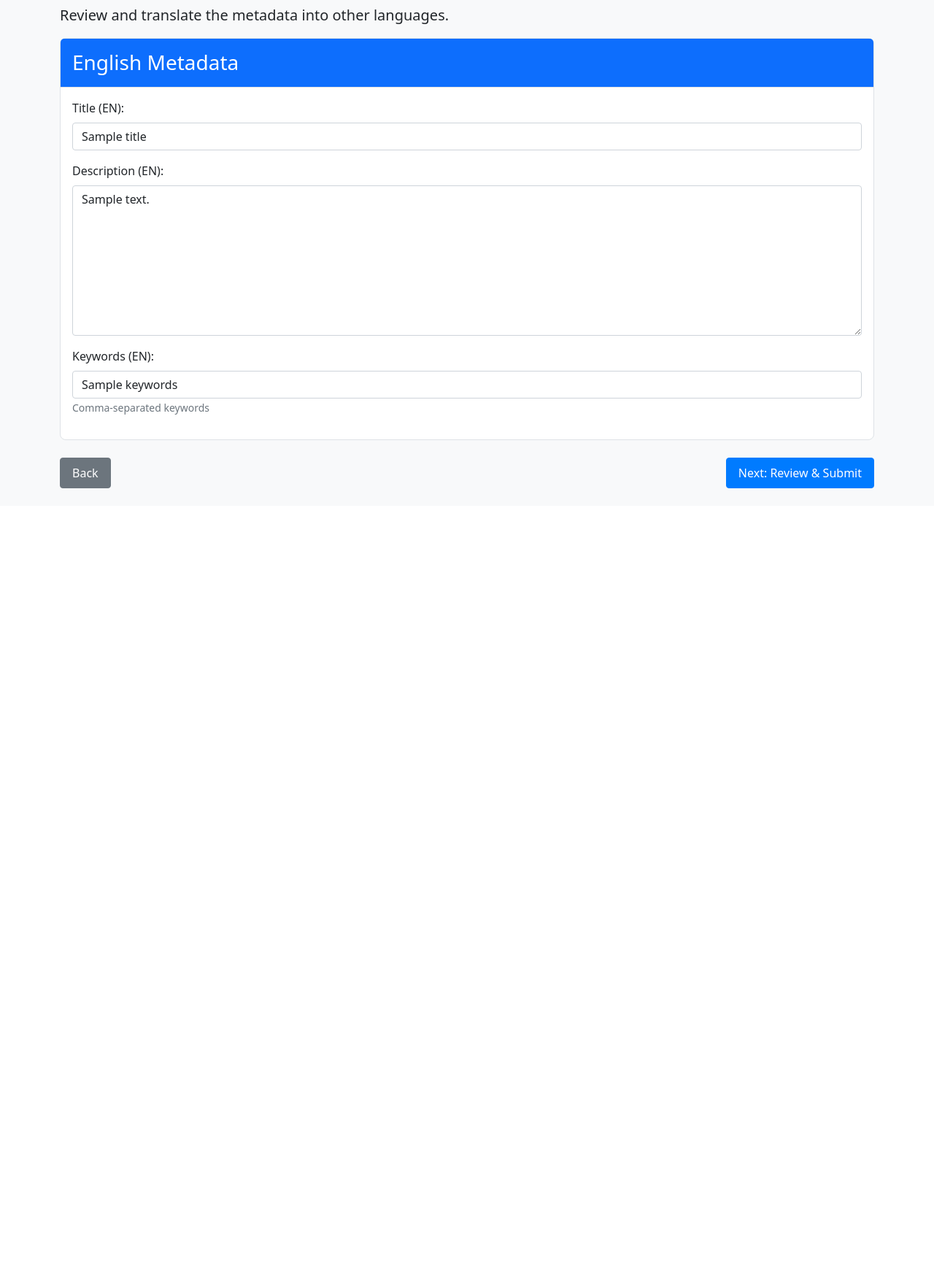
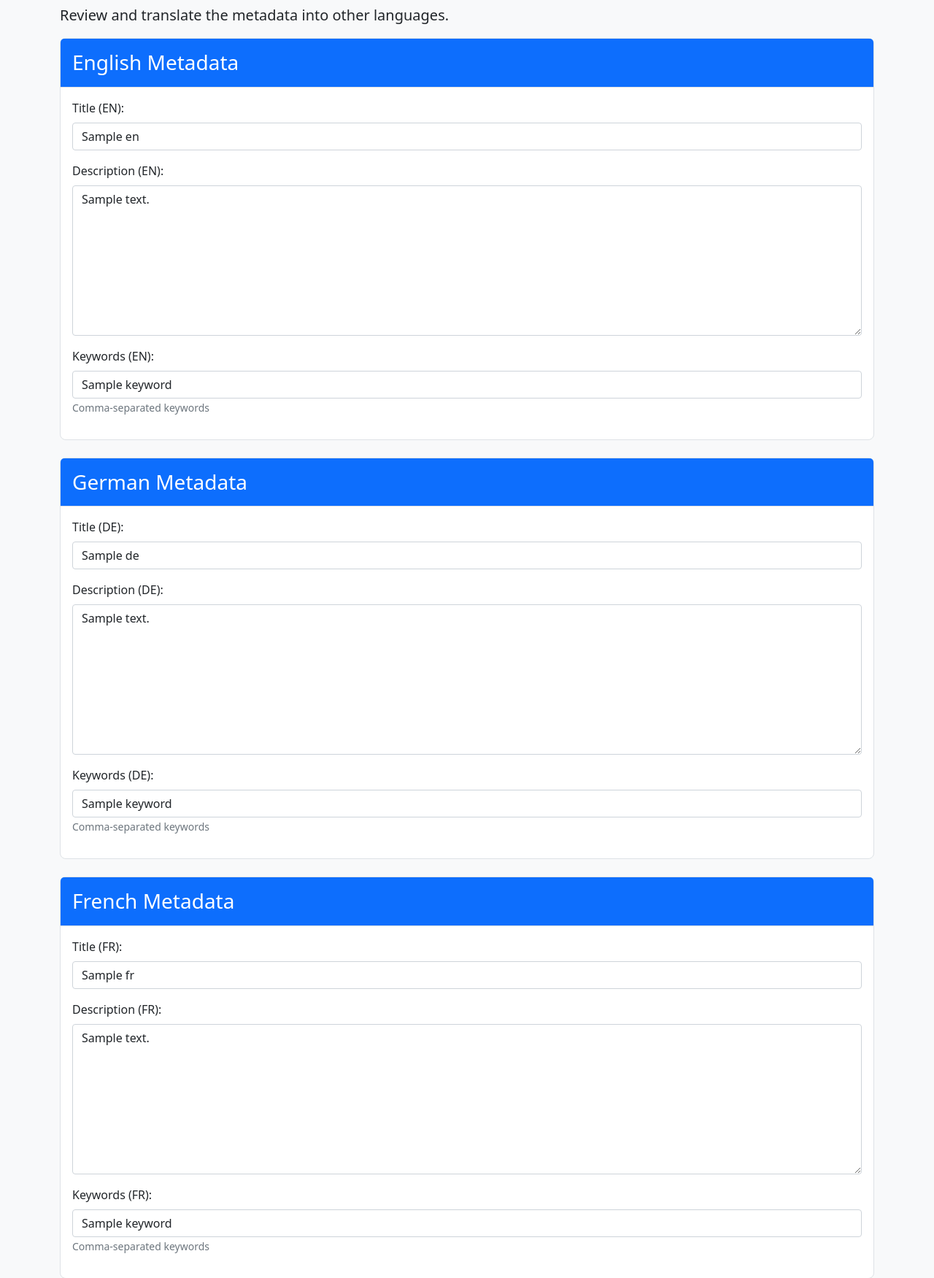
Before and after one commit to I14Y-ch/swagger2dcat, a Flask app: template templates/translation.html in a window 1280 px wide. Shown: the part 203-1954 px from the top of the page at 73% size. Before the commit the page ends 872 px from the top, so only its background shows below. Run offline with Flask 3, Linux system fonts and the light colour scheme; the template is opened without the code that fills it: most values are stand-ins (such as "Sample title", 1, 10 or a date in 2020).

Commit message:
Wrong routes...

```diff
--- a/app.py
+++ b/app.py
@@ -721,19 +721,16 @@ def upload():
     # Import our session utilities
     from utils.session_utils import save_to_session_file, load_from_session_file
 
-    # Get translations - first try to load from file
+    # Always try to load translations from file first
     translations = load_from_session_file('translations', {})
-
     # If not in file, check session (backwards compatibility)
     if not translations:
         translations = session.get('translations', {})
-
+    # If still not found, fallback to generated content
     if not translations and session.get('generated_title'):
-        # Create from generated content if available
         title = session.get('generated_title', '')
         description = session.get('generated_description', '')
         keywords = session.get('generated_keywords', [])
-
         translations = {
             'en': {
                 'title': title,
@@ -744,9 +741,9 @@ def upload():
             'fr': {'title': '', 'description': '', 'keywords': []},
             'it': {'title': '', 'description': '', 'keywords': []}
         }
-        # Save to file instead of session
         save_to_session_file('translations', translations)
         session['translations_available'] = True
+        session['translations'] = translations  # <-- ensure session is updated
     elif not translations:
         flash("Please complete the translation step first.", "warning")
         return redirect(url_for('translation'))
--- a/templates/translation.html
+++ b/templates/translation.html
@@ -16,7 +16,8 @@
       {% endif %}
     {% endwith %}
 
-    <form method="POST" action="{{ url_for('translate') }}">
+    <!-- Use the correct endpoint for saving translations -->
+    <form method="POST" action="{{ url_for('save_api_details') }}">
         <div class="card mb-4">
             <div class="card-header bg-primary text-white">
                 <h3 class="mb-0">English Metadata</h3>
@@ -24,19 +25,86 @@
             <div class="card-body">
                 <div class="mb-3">
                     <label for="title_en" class="form-label">Title (EN):</label>
-                    <input type="text" class="form-control" id="title_en" name="title_en" value="{{ title }}">
+                    <input type="text" class="form-control" id="title_en" name="title_en" value="{{ translations['en']['title'] if translations and translations.get('en') else title }}">
                 </div>
                 <div class="mb-3">
                     <label for="description_en" class="form-label">Description (EN):</label>
-                    <textarea class="form-control" id="description_en" name="description_en" rows="8">{{ description }}</textarea>
+                    <textarea class="form-control" id="description_en" name="description_en" rows="8">{{ translations['en']['description'] if translations and translations.get('en') else description }}</textarea>
                 </div>
                 <div class="mb-3">
                     <label for="keywords_en" class="form-label">Keywords (EN):</label>
-                    <input type="text" class="form-control" id="keywords_en" name="keywords_en" value="{{ keywords }}">
+                    <input type="text" class="form-control" id="keywords_en" name="keywords_en" value="{% if translations and translations.get('en') %}{{ translations['en']['keywords']|join(', ') }}{% else %}{{ keywords }}{% endif %}">
                     <small class="form-text text-muted">Comma-separated keywords</small>
                 </div>
             </div>
         </div>
+
+        <!-- German -->
+        <div class="card mb-4">
+            <div class="card-header bg-primary text-white">
+                <h3 class="mb-0">German Metadata</h3>
+            </div>
+            <div class="card-body">
+                <div class="mb-3">
+                    <label for="title_de" class="form-label">Title (DE):</label>
+                    <input type="text" class="form-control" id="title_de" name="title_de" value="{{ translations['de']['title'] if translations and translations.get('de') else title_de }}">
+                </div>
+                <div class="mb-3">
+                    <label for="description_de" class="form-label">Description (DE):</label>
+                    <textarea class="form-control" id="description_de" name="description_de" rows="8">{{ translations['de']['description'] if translations and translations.get('de') else description_de }}</textarea>
+                </div>
+                <div class="mb-3">
+                    <label for="keywords_de" class="form-label">Keywords (DE):</label>
+                    <input type="text" class="form-control" id="keywords_de" name="keywords_de" value="{% if translations and translations.get('de') %}{{ translations['de']['keywords']|join(', ') }}{% else %}{{ keywords_de }}{% endif %}">
+                    <small class="form-text text-muted">Comma-separated keywords</small>
+                </div>
+            </div>
+        </div>
+
+        <!-- French -->
+        <div class="card mb-4">
+            <div class="card-header bg-primary text-white">
+                <h3 class="mb-0">French Metadata</h3>
+            </div>
+            <div class="card-body">
+                <div class="mb-3">
+                    <label for="title_fr" class="form-label">Title (FR):</label>
+                    <input type="text" class="form-control" id="title_fr" name="title_fr" value="{{ translations['fr']['title'] if translations and translations.get('fr') else title_fr }}">
+                </div>
+                <div class="mb-3">
+                    <label for="description_fr" class="form-label">Description (FR):</label>
+                    <textarea class="form-control" id="description_fr" name="description_fr" rows="8">{{ translations['fr']['description'] if translations and translations.get('fr') else description_fr }}</textarea>
+                </div>
+                <div class="mb-3">
+                    <label for="keywords_fr" class="form-label">Keywords (FR):</label>
+                    <input type="text" class="form-control" id="keywords_fr" name="keywords_fr" value="{% if translations and translations.get('fr') %}{{ translations['fr']['keywords']|join(', ') }}{% else %}{{ keywords_fr }}{% endif %}">
+                    <small class="form-text text-muted">Comma-separated keywords</small>
+                </div>
+            </div>
+        </div>
+
+        <!-- Italian -->
+        <div class="card mb-4">
+            <div class="card-header bg-primary text-white">
+                <h3 class="mb-0">Italian Metadata</h3>
+            </div>
+            <div class="card-body">
+                <div class="mb-3">
+                    <label for="title_it" class="form-label">Title (IT):</label>
+                    <input type="text" class="form-control" id="title_it" name="title_it" value="{{ translations['it']['title'] if translations and translations.get('it') else title_it }}">
+                </div>
+                <div class="mb-3">
+                    <label for="description_it" class="form-label">Description (IT):</label>
+                    <textarea class="form-control" id="description_it" name="description_it" rows="8">{{ translations['it']['description'] if translations and translations.get('it') else description_it }}</textarea>
+                </div>
+                <div class="mb-3">
+                    <label for="keywords_it" class="form-label">Keywords (IT):</label>
+                    <input type="text" class="form-control" id="keywords_it" name="keywords_it" value="{% if translations and translations.get('it') %}{{ translations['it']['keywords']|join(', ') }}{% else %}{{ keywords_it }}{% endif %}">
+                    <small class="form-text text-muted">Comma-separated keywords</small>
+                </div>
+            </div>
+        </div>
+
         <div class="form-group mb-4">
             <div class="d-flex justify-content-between">
                 <a href="{{ url_for('ai') }}" class="btn btn-secondary">Back</a>
```
